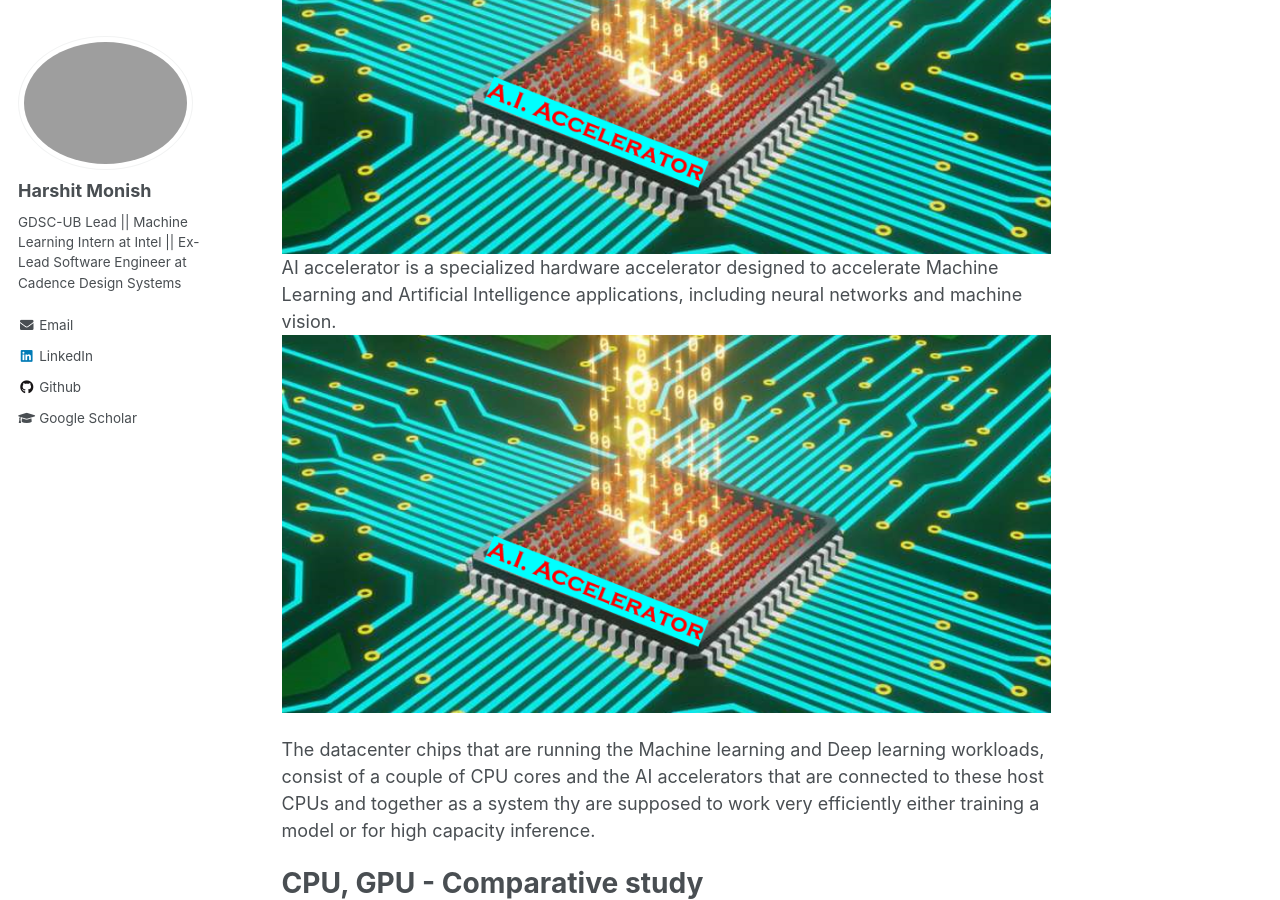
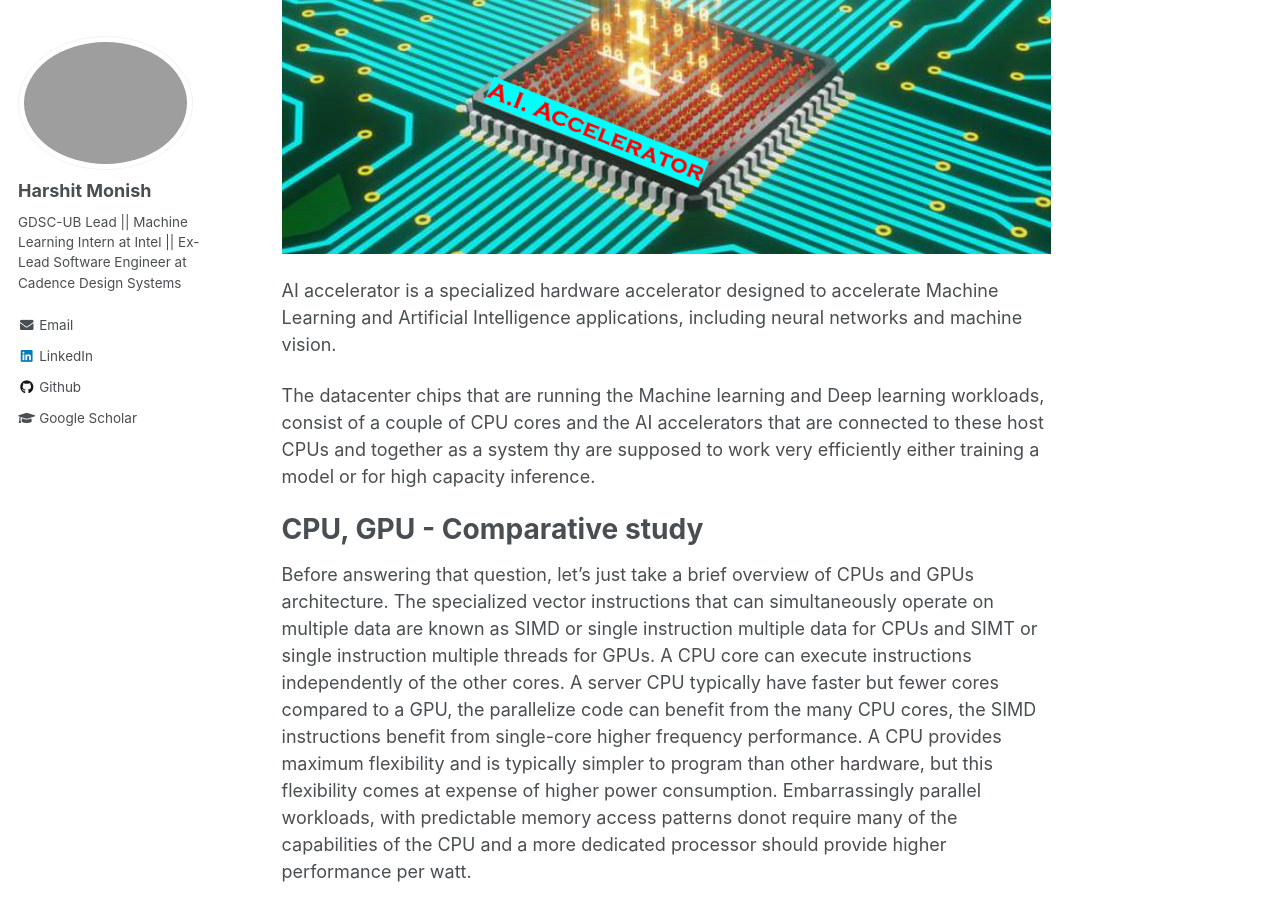
Before and after one commit to harshitmonish/harshitmonish.github.io, a Jekyll site: the page built from _posts/2013-08-14-blog-post-2.md, in a window 1280 px wide and 900 px high, scrolled down 413 px. Built offline with Jekyll 4.4.1, drawn with Linux system fonts in a browser that asks for light colours.

Commit message:
Updating 1 blog

```diff
--- a/_posts/2013-08-14-blog-post-2.md
+++ b/_posts/2013-08-14-blog-post-2.md
@@ -11,8 +11,8 @@ tags:
 AI Accelerators Introduction
 ===
 <img src='/images/AI_Accel.PNG'>
+
 AI accelerator is a specialized hardware accelerator designed to accelerate Machine Learning and Artificial Intelligence applications, including neural networks and machine vision.
-<br/><img src='/images/AI_Accel.PNG'>
 
 The datacenter chips that are running the Machine learning and Deep learning workloads, consist of a couple of CPU cores and the AI accelerators that are connected to these host CPUs and together as a system thy are supposed to work very efficiently either training a model or for high capacity inference.
 
```
